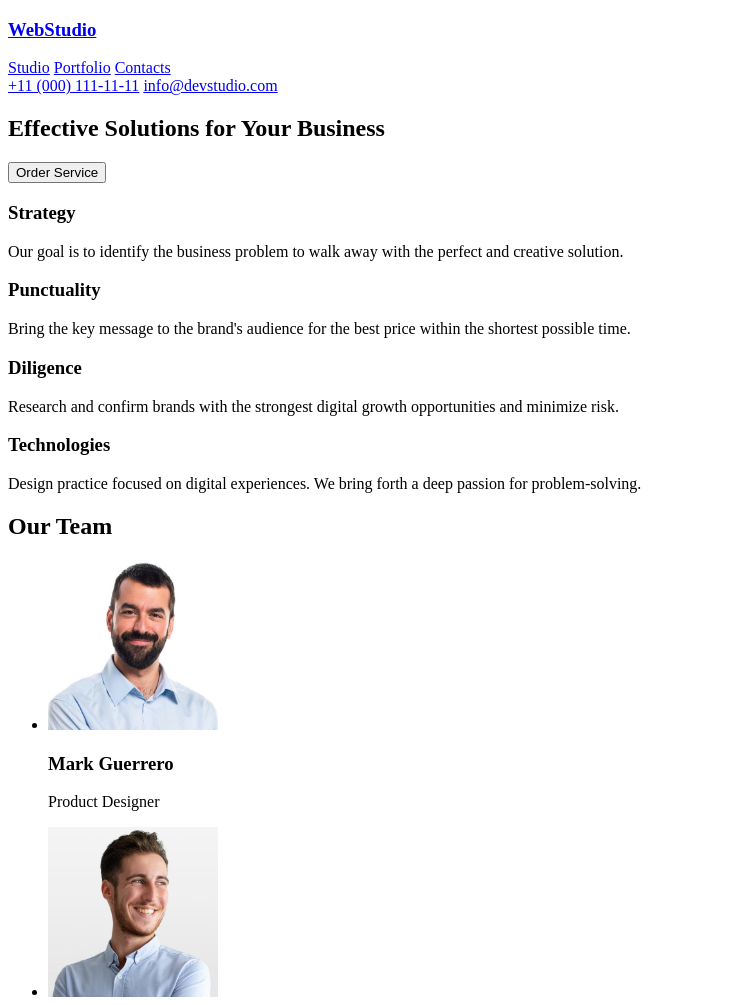
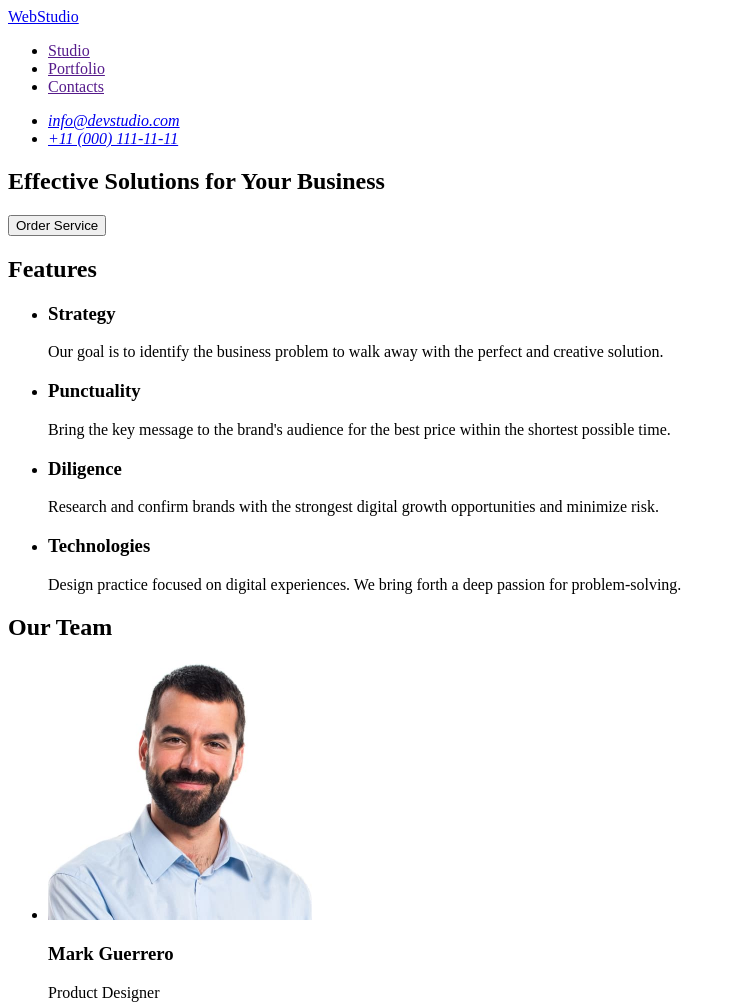
Before and after one commit to MichaelCh091/goit-markup-hw-01, a plain HTML site: page index.html in a window 1280 px wide. Shown: the top 1005 px of the page, without its empty margins (0-736 px from the left). Drawn offline with Linux system fonts and the light colour scheme.

Commit message:
the code structure has been changed to eliminate errors and pass the test

```diff
--- a/index.html
+++ b/index.html
@@ -1,102 +1,99 @@
 <!DOCTYPE html>
 <html lang="en">
+
 <head>
-    <meta charset="UTF-8">
-    <meta name="viewport" content="width=device-width, initial-scale=1.0">
+    <meta charset="UTF-8" />
+    <meta name="viewport" content="width=device-width, initial-scale=1.0" />
     <title>WebStudio</title>
 </head>
+
 <body>
+
     <header>
-       <h3> <a href="http://127.0.0.1:5500/index.html">WebStudio</a> </h3>
+        <nav>
+            <a href="./index.html">WebStudio</a>
+            <ul>
+                <li><a href="">Studio</a></li>
+                <li><a href="">Portfolio</a></li>
+                <li><a href="">Contacts</a></li>
+            </ul>
+        </nav>
 
-        <nav>
-            <a href="#Studio">Studio</a>
-            <a href="#Portfolio">Portfolio</a>
-            <a href="#Contacts">Contacts</a>
-        </nav>
-        <div>
-            <a href="tel:+110001111111">+11 (000) 111-11-11</a>
-            <a href="mailto:info@devstudio.com">info@devstudio.com</a>
-        </div>
+        <address>
+            <ul>
+                <li><a href="mailto:info@devstudio.com">info@devstudio.com</a></li>
+                <li><a href="tel:+110001111111">+11 (000) 111-11-11</a></li>
+            </ul>
+        </address>
     </header>
 
     <main>
-
+        <!-- Section 1 -->
         <section>
             <h1>Effective Solutions for Your Business</h1>
             <button type="button">Order Service</button>
         </section>
 
+        <!-- Section 2 -->
         <section>
-            <h3 id="Studio">Strategy</h3>
-
-            <p>
-                Our goal is to identify the business
-                problem to walk away with the perfect and creative solution.
+            <h2>Features</h2>
+            <ul>
+                <li>
+                    <h3>Strategy</h3>
+                    <p>Our goal is to identify the business problem to walk away with the perfect and creative solution.
                     </p>
-
+                </li>
+                <li>
                     <h3>Punctuality</h3>
-
-            <p>
-                Bring the key message to the brand's audience for the best price within the shortest possible time.
+                    <p>Bring the key message to the brand's audience for the best price within the shortest possible
+                        time.</p>
+                </li>
+                <li>
+                    <h3>Diligence</h3>
+                    <p>Research and confirm brands with the strongest digital growth opportunities and minimize risk.
                     </p>
-
-            <h3>Diligence</h3>
-
-            <p>
-                Research and confirm brands with the strongest digital growth opportunities and minimize risk.
-            </p>
+                </li>
+                <li>
                     <h3>Technologies</h3>
-
-            <p>
-                Design practice focused on digital experiences. We bring forth a deep passion for problem-solving.
-            </p>
+                    <p>Design practice focused on digital experiences. We bring forth a deep passion for
+                        problem-solving.</p>
+                </li>
+            </ul>
         </section>
 
+        <!-- Section 3 -->
         <section>
-        <h2 id="Portfolio">Our Team</h2>
+            <h2>Our Team</h2>
             <ul>
                 <li>
-                <img src="images/image1.jpg" alt="Mark Guerrero"
-                width="170"
-                height="170">
-
+                    <img src="./images/image1.jpg" alt="Mark Guerrero" width="264" />
                     <h3>Mark Guerrero</h3>
                     <p>Product Designer</p>
                 </li>
                 <li>
-                <img src="images/image2.jpg" alt="Tom Ford"
-                width="170"
-                height="170">
-
+                    <img src="./images/image2.jpg" alt="Tom Ford" width="264" />
                     <h3>Tom Ford</h3>
                     <p>Frontend Developer</p>
                 </li>
                 <li>
-                <img src="images/image3.jpg" alt="Camila Garcia"
-                width="170"
-                height="170">
-
+                    <img src="./images/image3.jpg" alt="Camila Garcia" width="264" />
                     <h3>Camila Garcia</h3>
                     <p>Marketing</p>
                 </li>
                 <li>
-                <img src="images/image4.jpg" alt="Daniel Wilsom"
-                width="170"
-                height="170">
-
-                <h3>Daniel Wilsom</h3>
+                    <img src="./images/image4.jpg" alt="Daniel Wilson" width="264" />
+                    <h3>Daniel Wilson</h3>
                     <p>UI Designer</p>
                 </li>
             </ul>
         </section>
-
     </main>
 
     <footer>
-        <h2><a href="http://127.0.0.1:5500/index.html">WebStudio</a> </h2>
+        <a href="./index.html">WebStudio</a>
         <p>Increase the flow of customers and sales for your business with digital marketing & growth solutions.</p>
     </footer>
 
 </body>
+
 </html>
```
Lines whose indentation alone changed are shown as unchanged.
